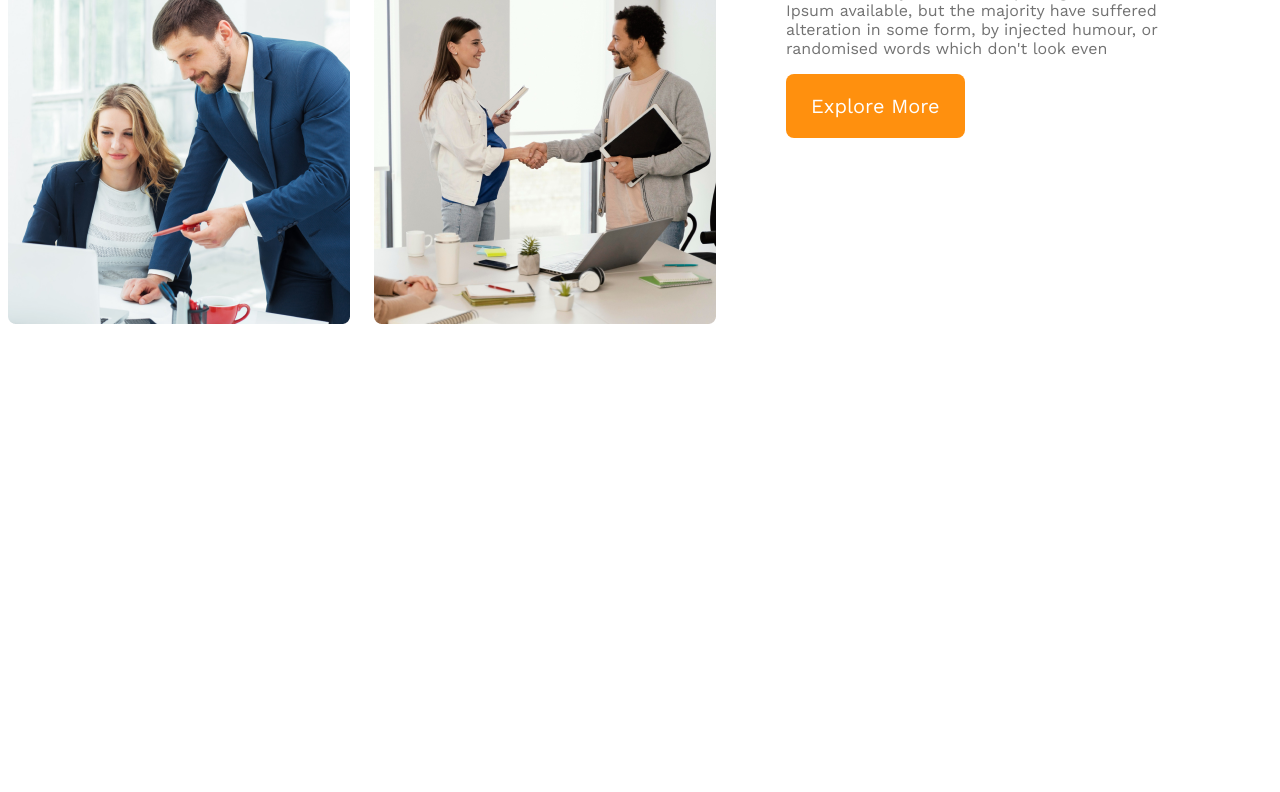
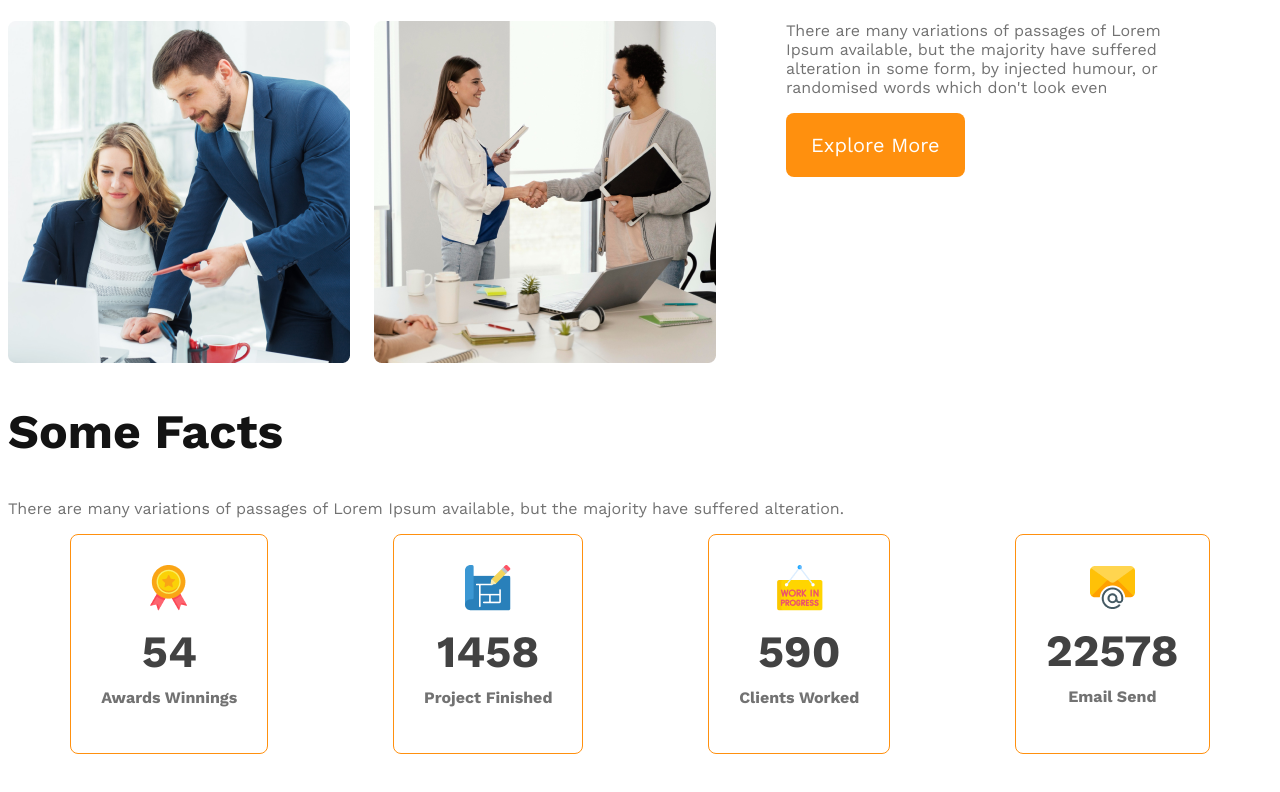
Before and after one commit to jakib462/g3-architects-website, a plain HTML site: page index.html in a window 1280 px wide. Shown: the part 1390-2182 px from the top of the page. Before the commit the page ends 1722 px from the top, so only its background shows below. Drawn offline with nearby package versions, Linux system fonts and the light colour scheme.

Commit message:
fact section added

```diff
--- a/index.html
+++ b/index.html
@@ -45,6 +45,36 @@
           <button class="btn-primary">Explore More</button>
         </div>
       </section>
+      <!-- feature section -->
+      <section class="feature">
+
+      </section>
+      <section class="facts">
+        <h1 class="navbar-title">Some Facts</h1>
+        <p class="banner-description">There are many variations of passages of Lorem Ipsum available, but the majority have suffered alteration.</p>
+        <div class="facts-card-container">
+          <div class="card">
+            <img src="images/icons/ribon.png" alt="">
+            <h2 class="card-stats">54</h2>
+            <p class="card-title">Awards Winnings</p>
+          </div>
+          <div class="card">
+            <img src="images/icons/projects.png" alt="">
+            <h2 class="card-stats">1458</h2>
+            <p class="card-title">Project Finished</p>
+          </div>
+          <div class="card">
+            <img src="images/icons/customers.png" alt="">
+            <h2 class="card-stats">590</h2>
+            <p class="card-title">Clients Worked</p>
+          </div>
+          <div class="card">
+            <img src="images/icons/email.png" alt="">
+            <h2 class="card-stats">22578</h2>
+            <p class="card-title">Email Send</p>
+          </div>
+        </div>
+      </section>
     </main>
     <footer>
 
--- a/style.css
+++ b/style.css
@@ -32,7 +32,7 @@ nav li a{
 }
 .banner-title{
     color: #131313;
-    font-size: 4rem;
+    font-size: 3.5rem;
     font-weight: 700;
 }
 .banner-description{
@@ -58,28 +58,11 @@ nav li a{
     padding-top: 20px;
     width: 100%;
 }
-@media screen and (max-width: 576px) {
-    header{
-        padding: 20px;
-    }
-    nav {
-        flex-direction: column;
-    }
-}
-@media screen and (min-width: 576px) and (max-width: 960px){
-    header{
-        padding: 50px;
-    }
-
-    nav {
-        flex-direction: column;
-    }
-}
 /* main styles */
 
 main{
     max-width: 1440px;
-    margin: 0 auto;
+    margin: 70px auto;
 }
 
 .teams-container{
@@ -115,3 +98,52 @@ main{
     font-size: 1rem;
     font-weight: 400;
 }
+/* facts style */
+.facts-card-container{
+    display: flex;
+    justify-content: space-around;
+}
+.facts-card-container .card{
+    border-radius: 8px;
+    border: 1px solid #FF900E;
+    text-align: center;
+    padding: 30px;
+
+}
+.facts-card-container .card-stats{
+    font-size: 2.8rem;
+    color: #424242;
+    margin-top: 10px;
+    margin-bottom: 10px;
+}
+.facts-card-container .card-title{
+    font-weight: 600;
+    color: #727272;
+    margin-top: 5px;
+}
+
+
+@media screen and (max-width: 576px) {
+    header{
+        padding: 20px;
+    }
+    nav, .teams-container {
+        flex-direction: column;
+    }
+    .teams-img-container{
+        grid-template-columns: 1fr;
+    }
+    .teams-content{
+        padding-right: 20px;
+        padding-left: 20px;
+    }
+}
+@media screen and (min-width: 576px) and (max-width: 960px){
+    header{
+        padding: 50px;
+    }
+
+    nav, .teams-container {
+        flex-direction: column;
+    }
+}
```
